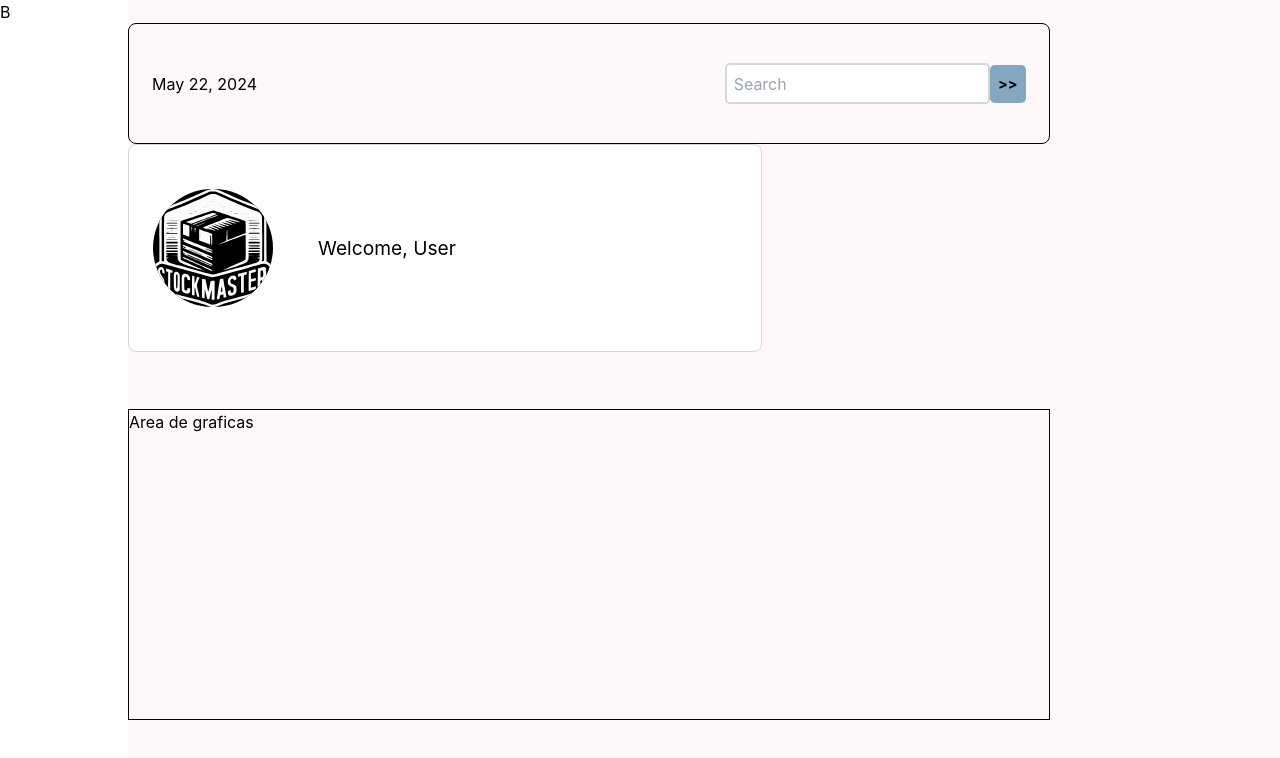
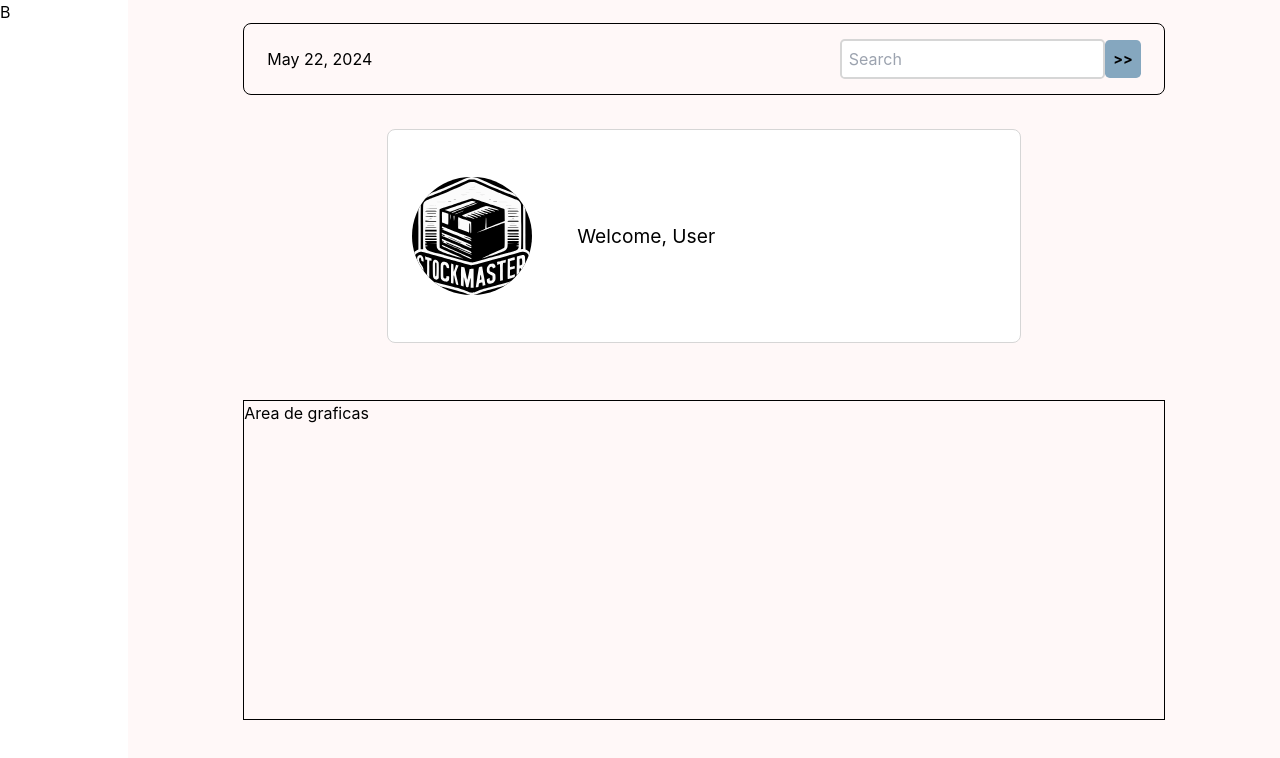
Before and after one commit to rogelioolarte/s15-13-ft-java-react, a React (Vite) app in the folder front/: page /home in a window 1280 px wide. Shown: the top 758 px of the page. Built offline with nearby package versions, Linux system fonts and the light colour scheme.

Commit message:
Update HomeSection.jsx

```diff
--- a/front/src/components/container/HomeSection.jsx
+++ b/front/src/components/container/HomeSection.jsx
@@ -5,9 +5,9 @@ import LogoMedium from '../../assets/logo-md.svg'
 
 export default function HomeSection () {
   return (
-    <div className='flex flex-col justify-items-center w-[90%] h-[90%] '>
+    <div className='flex flex-col items-center justify-items-center w-[90%] h-[90%] '>
       <div className='flex flex-col md:flex-row items-center justify-between w-[80%]
-        rounded-[0.5rem] border-[0.1rem] border-black mt-[2%] px-[2%] h-[35%]'
+        rounded-[0.5rem] border-[0.1rem] border-black mt-[2%] px-[2%] h-[20%] mb-[3%]'
       >
         <ActualDate /><SearchBar />
       </div>
```
